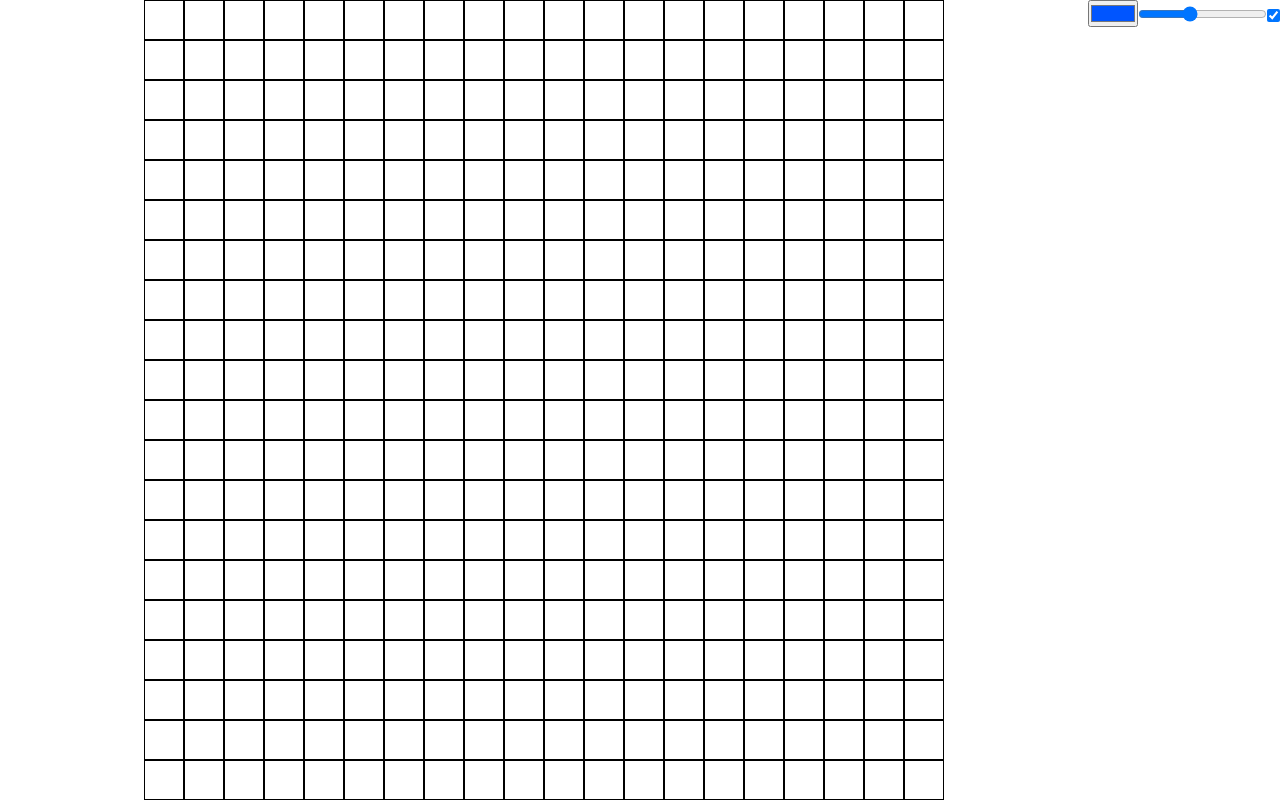
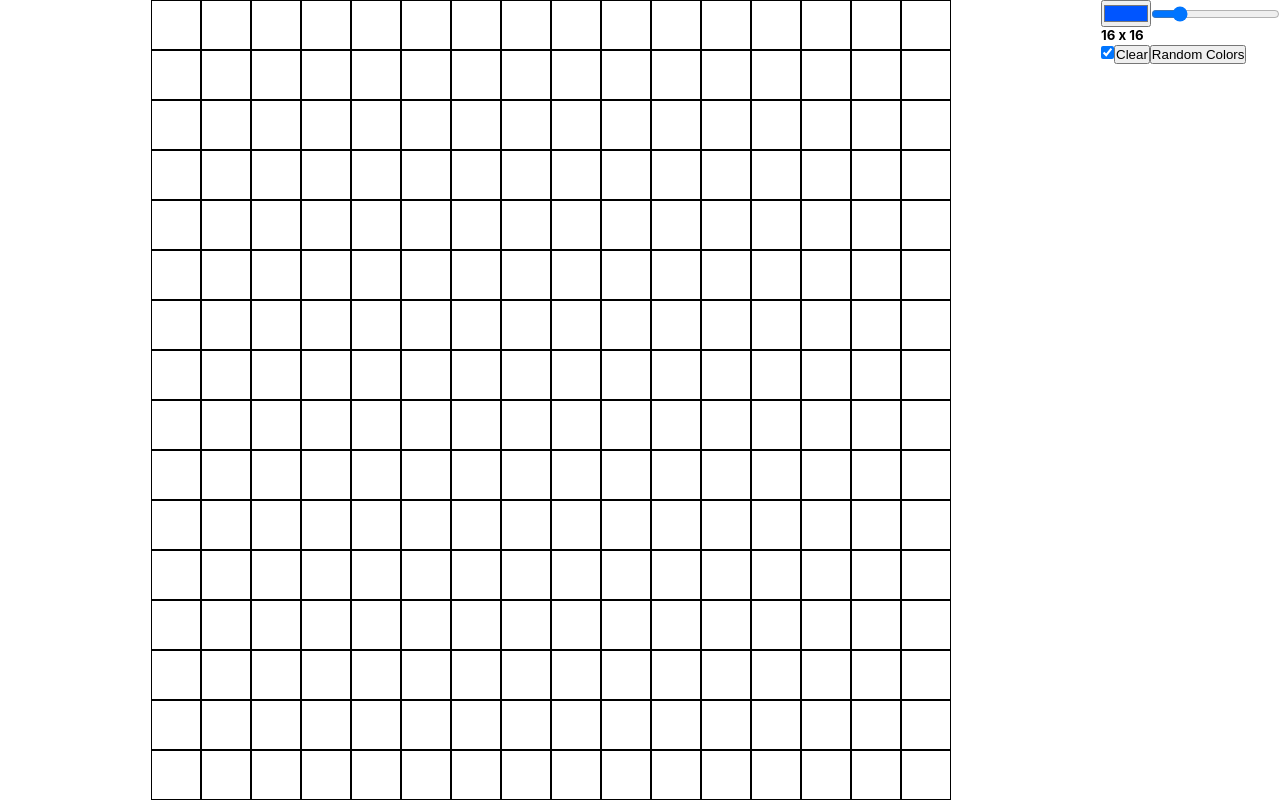
Before and after one commit to MatthewGreenspun/grid-canvas, a React (Create React App) app: page / in a window 1280 px wide. Built offline with nearby package versions, Linux system fonts and the light colour scheme.

Commit message:
added random colors button and text to show dimensions of the grid

```diff
--- a/src/components/App.tsx
+++ b/src/components/App.tsx
@@ -2,20 +2,34 @@ import React, { useState, useCallback } from "react";
 import { useEffect } from "react";
 import Square from "./Square";
 
+const generateRandomColor = () => {
+  const posibilities = "0123456789abcdef";
+  let color = "#";
+  for (let i = 0; i < 6; i++) {
+    color += posibilities[Math.floor(Math.random() * 16)];
+  }
+  return color;
+};
+
 function App() {
   const [color, setColor] = useState("#0055ff");
-  const [dimentions, setDimensions] = useState(20);
+  const [colors, setColors] = useState<string[]>([]);
+  const [dimentions, setDimensions] = useState(16);
   const [mouseIsDown, setMouseIsDown] = useState(false);
   const [border, setBorder] = useState(true);
-  const generateGrid = useCallback(() => {
-    const arr = [];
-    for (let i = 0; i < dimentions ** 2; i++) arr.push("#ffffff");
-    return arr;
-  }, [dimentions]);
+  const generateGrid = useCallback(
+    (random?: boolean) => {
+      const arr = [];
+      for (let i = 0; i < dimentions ** 2; i++)
+        arr.push(random ? generateRandomColor() : "#ffffff");
+      return arr;
+    },
+    [dimentions]
+  );
   const [grid, setGrid] = useState(generateGrid);
 
   useEffect(() => {
-    setGrid(generateGrid);
+    setGrid(generateGrid());
   }, [dimentions, generateGrid]);
 
   useEffect(() => {
@@ -64,20 +78,43 @@ function App() {
         <input
           type="color"
           value={color}
-          onChange={(e) => setColor(e.target.value)}
+          onChange={(e) => {
+            setColor(e.target.value);
+          }}
+          onBlur={(e) => {
+            setColors((colorList) => {
+              colorList.push(e.target.value);
+              return [...colorList];
+            });
+          }}
         />
+        {colors.map((color, idx) => (
+          <div
+            key={idx}
+            style={{ backgroundColor: color, width: "20px", height: "20px" }}
+            onClick={() => setColor(color)}
+          />
+        ))}
         <input
           type="range"
           min="1"
-          max="50"
+          max="80"
           value={dimentions}
           onChange={(e) => setDimensions(Number(e.target.value))}
         />
+        <h5>
+          {dimentions} x {dimentions}
+        </h5>
+        {dimentions > 40 && <h5>More than 40 x 40 pixels can be slow!</h5>}
         <input
           type="checkbox"
           checked={border}
           onChange={(e) => setBorder(e.target.checked)}
         />
+        <button onClick={() => setGrid(generateGrid())}>Clear</button>
+        <button onClick={() => setGrid(generateGrid(true))}>
+          Random Colors
+        </button>
       </div>
     </div>
   );
```
